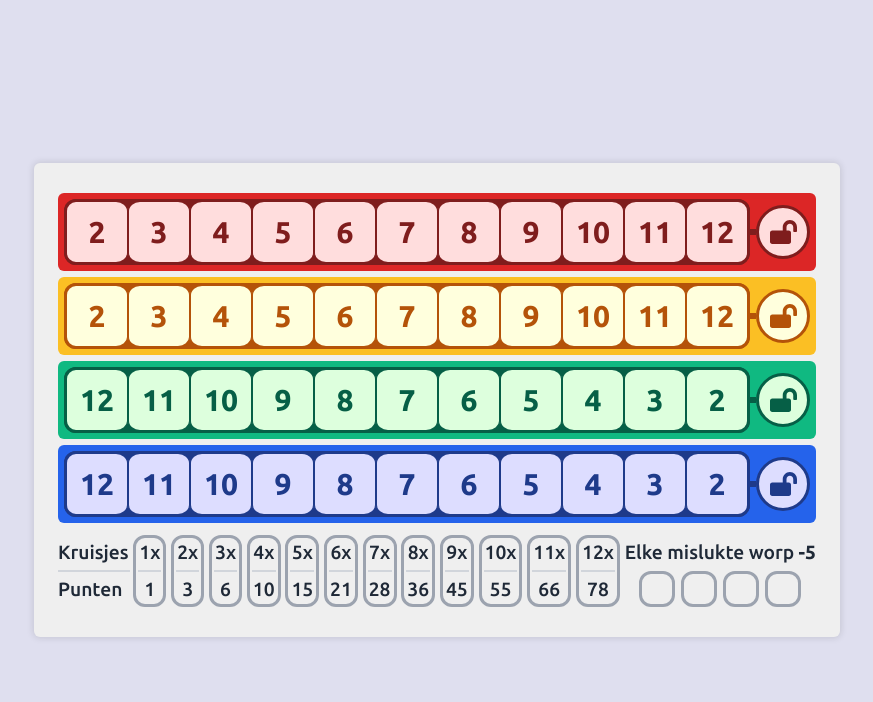
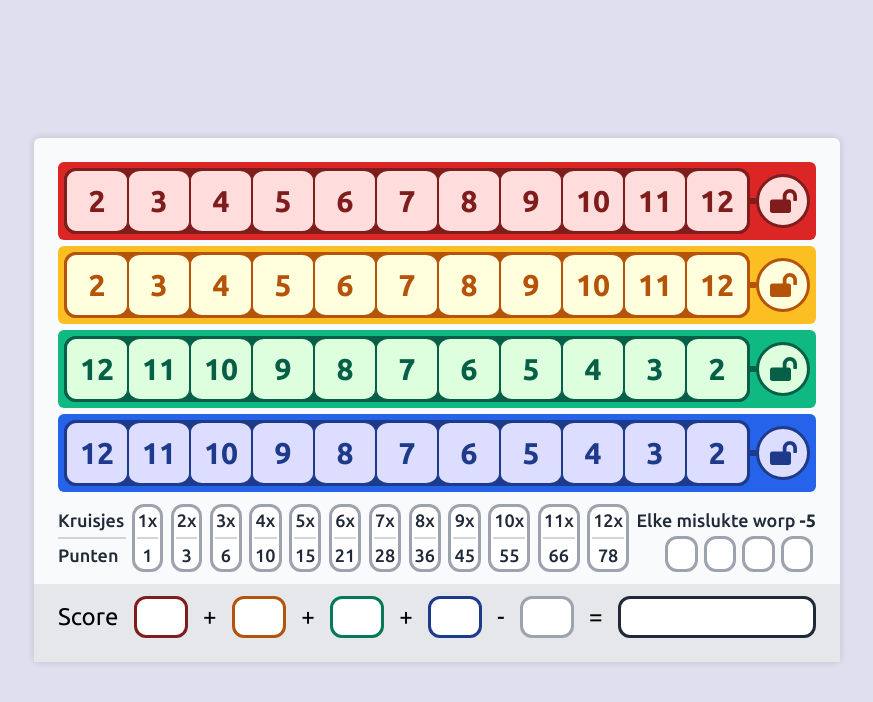
Before and after one commit to laurensrouw/quicks, a React (Create React App) app: page / in a window 1280 px wide. Shown: the top 702 px of the page, without its empty margins (203-1076 px from the left). Built offline with nearby package versions, Linux system fonts and the light colour scheme.

Commit message:
Add score calculation pad component

```diff
--- a/src/components/board/Board.module.scss
+++ b/src/components/board/Board.module.scss
@@ -1,11 +1,10 @@
 @import "src/styles/sizes";
+@import "src/styles/colors";
 
 .board {
   border-radius: $size-small;
 
   box-shadow: 0 0 $size-small $size-2xsmall rgba(0, 0, 0, 0.1);
 
-  padding: 1rem;
-
-  background-color: #efefef;
+  background-color: $gray-50;
 }
--- a/src/components/board/Board.tsx
+++ b/src/components/board/Board.tsx
@@ -2,6 +2,7 @@ import React from "react";
 import styles from "./Board.module.scss";
 
 import Row from "./Row";
+import ScoreCalc from "./ScoreCalc";
 import ScoreInfo from "./ScoreInfo";
 
 const numbers = [2, 3, 4, 5, 6, 7, 8, 9, 10, 11, 12];
@@ -15,6 +16,7 @@ function Board() {
       <Row color="GREEN" numbers={reversed} />
       <Row color="BLUE" numbers={reversed} />
       <ScoreInfo />
+      <ScoreCalc />
     </div>
   );
 }
--- a/src/components/board/Row.module.scss
+++ b/src/components/board/Row.module.scss
@@ -5,10 +5,14 @@
   display: flex;
   align-items: center;
 
-  margin: $size-small 0;
+  margin: $size-small $size-normal;
   padding: $size-small;
 
   border-radius: $size-small;
+}
+
+.row:first-child {
+  margin-top: $size-normal;
 }
 
 .inner {
--- /dev/null
+++ b/src/components/board/ScoreCalc.module.scss
@@ -0,0 +1,60 @@
+@import "src/styles/sizes";
+@import "src/styles/colors";
+
+.scoreCalc {
+  display: flex;
+  align-items: center;
+  justify-content: space-between;
+
+  padding: $size-medium $size-normal $size-normal $size-normal;
+
+  background-color: $gray-200;
+}
+
+.score {
+  height: $size-large;
+  width: $size-xlarge;
+
+  border-radius: $size-medium;
+  border: $size-xsmall solid black;
+
+  background-color: white;
+}
+
+.red {
+  composes: score;
+
+  border-color: $red-900;
+}
+
+.yellow {
+  composes: score;
+
+  border-color: $yellow-700;
+}
+
+.green {
+  composes: score;
+
+  border-color: $green-700;
+}
+
+.blue {
+  composes: score;
+
+  border-color: $blue-900;
+}
+
+.gray {
+  composes: score;
+
+  border-color: $gray-400;
+}
+
+.total {
+  composes: score;
+
+  width: $size-xlarge * 4;
+
+  border-color: $gray-800;
+}
--- /dev/null
+++ b/src/components/board/ScoreCalc.tsx
@@ -0,0 +1,23 @@
+import React from "react";
+import styles from "./ScoreCalc.module.scss";
+
+function ScoreCalc() {
+  return (
+    <div className={styles.scoreCalc}>
+      Score
+      <div className={styles.red} />
+      +
+      <div className={styles.yellow} />
+      +
+      <div className={styles.green} />
+      +
+      <div className={styles.blue} />
+      -
+      <div className={styles.gray} />
+      =
+      <div className={styles.total} />
+    </div>
+  );
+}
+
+export default ScoreCalc;
--- a/src/components/board/ScoreInfo.module.scss
+++ b/src/components/board/ScoreInfo.module.scss
@@ -5,10 +5,11 @@
   display: flex;
   justify-content: space-between;
 
+  margin: $size-small $size-normal;
   padding: $size-small 0;
 
   color: $gray-800;
-  font-size: 0.8rem;
+  font-size: 0.75rem;
   font-weight: 500;
 }
 
@@ -33,12 +34,14 @@
 
   border: $size-xsmall solid $gray-400;
   border-radius: $size-medium;
+
+  background-color: white;
 }
 
 .fails {
   display: flex;
   flex-direction: column;
-  align-items: center;
+  align-items: flex-end;
   justify-content: space-between;
 
   padding-top: $size-small;
@@ -50,10 +53,12 @@
 
 .failBox {
   height: $size-normal * 1.25;
-  width: $size-normal * 1.25;
+  width: $size-normal * 1.1;
 
   margin: 0 $size-xsmall;
 
   border: $size-xsmall solid $gray-400;
   border-radius: $size-medium;
+
+  background-color: white;
 }
```
